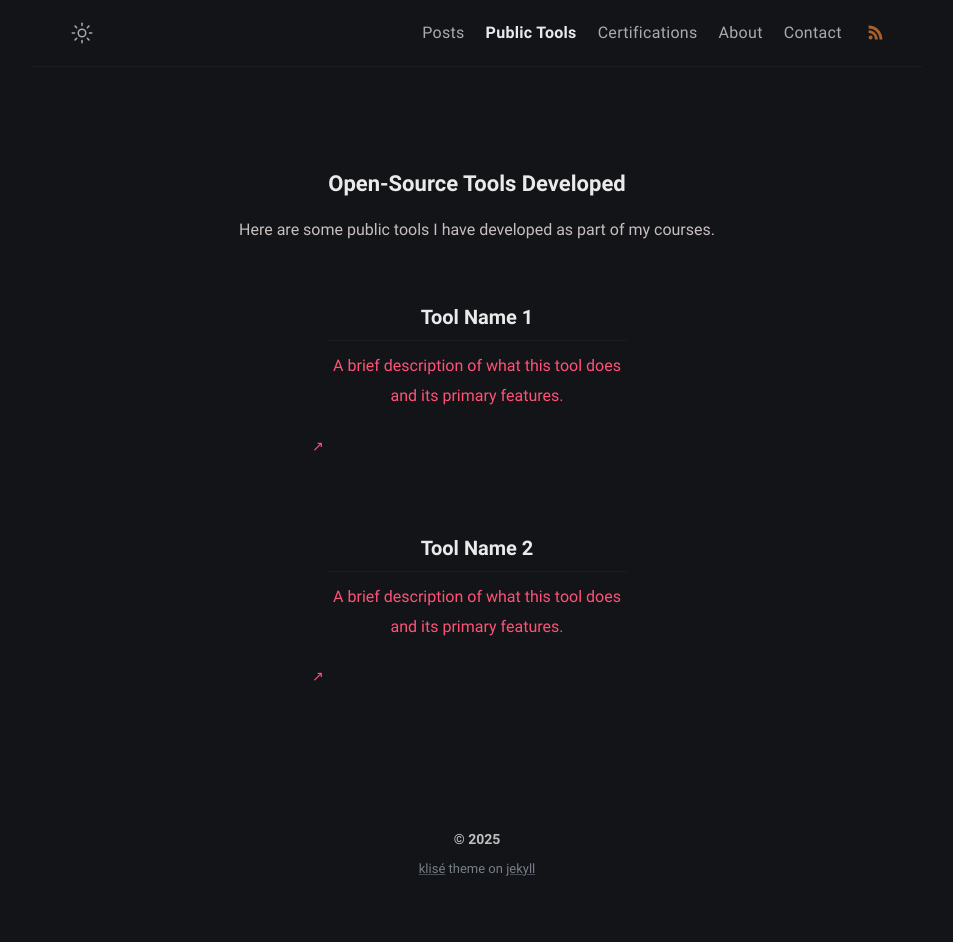
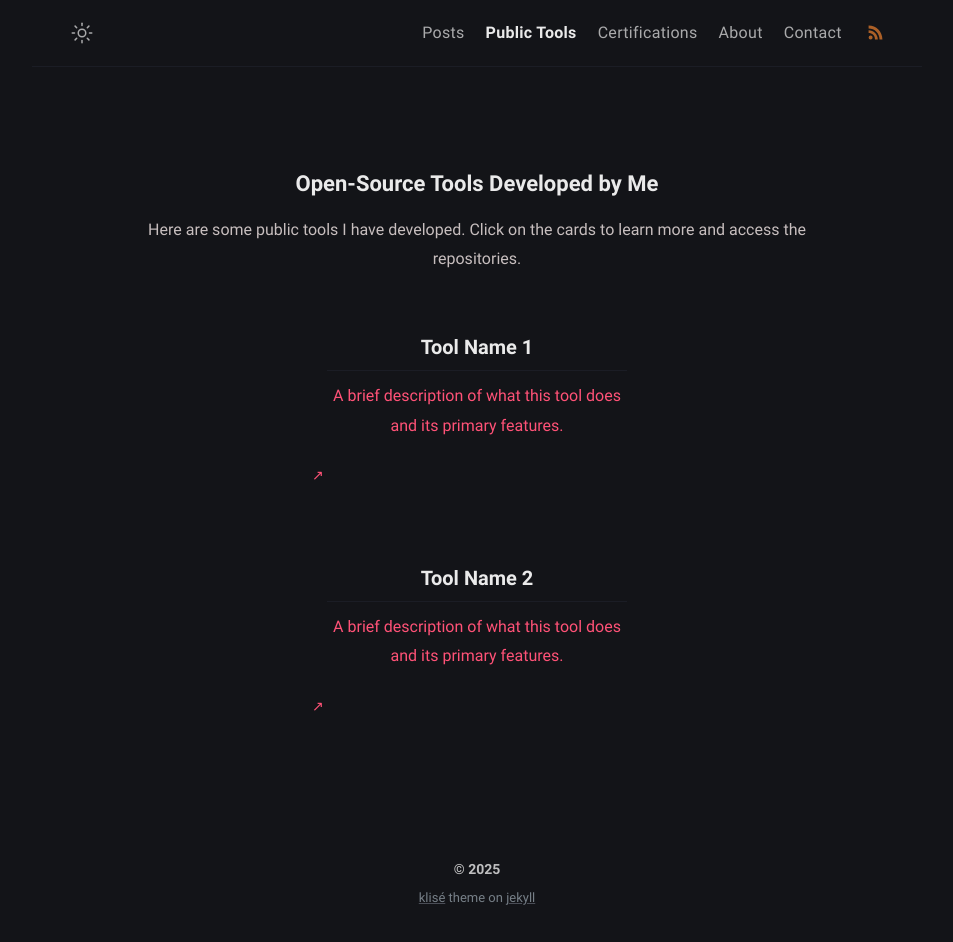
Before and after one commit to Extravenger/extravenger.github.io, a Jekyll site: the page built from pubtools.md, in a window 1280 px wide. Shown: the whole page, without its empty margins (163-1116 px from the left). Built offline with Jekyll 4.4.1, drawn with Linux system fonts in a browser that asks for light colours; before the commit the page ends 913 px from its top, so only the background shows below that.

Commit message:
Update pubtools.md

```diff
--- a/pubtools.md
+++ b/pubtools.md
@@ -5,8 +5,8 @@ permalink: /tools/
 ---
 
 <div style="text-align: center;">
-  <h2 class="tools-title">Open-Source Tools Developed</h2>
-  <p class="tools-note">Here are some public tools I have developed as part of my courses.</p>
+  <h2 class="tools-title">Open-Source Tools Developed by Me</h2>
+  <p class="tools-note">Here are some public tools I have developed. Click on the cards to learn more and access the repositories.</p>
 </div>
 
 <div class="tools-cards-container">
@@ -48,6 +48,7 @@ permalink: /tools/
 .tool-card {
   width: 300px;
   background: var(--card-background);
+  border: 1px solid var(--border-color);
   border-radius: 10px;
   padding: 15px;
   text-align: center;
```
